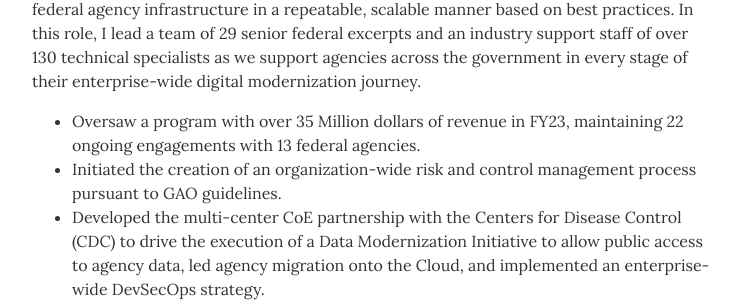
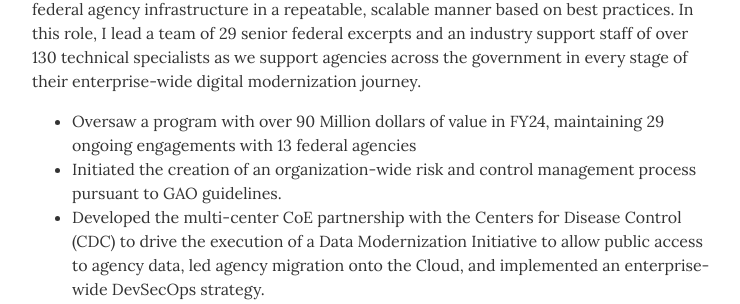
Before and after one commit to inuwashi/inuwashi.github.io, a Jekyll site: the page built from index.html, in a window 1280 px wide and 900 px high, scrolled down 844 px. Shown: the part 149-453 px from the top of the window, without its empty margins (268-1008 px from the left). Built offline with Jekyll 4.4.1, drawn with Linux system fonts in a browser that asks for light colours.

Commit message:
Update experience.yml

```diff
--- a/_data/experience.yml
+++ b/_data/experience.yml
@@ -10,8 +10,8 @@
   bullets:
     - bullet:
       - hide: none
-      - text: "Oversaw a program with over 35 Million dollars of revenue in FY23, "
-      - text: maintaining 22 ongoing engagements with 13 federal agencies.
+      - text: "Oversaw a program with over 90 Million dollars of value in FY24, "
+      - text: maintaining 29 ongoing engagements with 13 federal agencies
       - ecq: Leading Change - Vision
       - ecq: Business Acumen - Financial Management
       - ecq: Building Coalitions - Partnering
```
